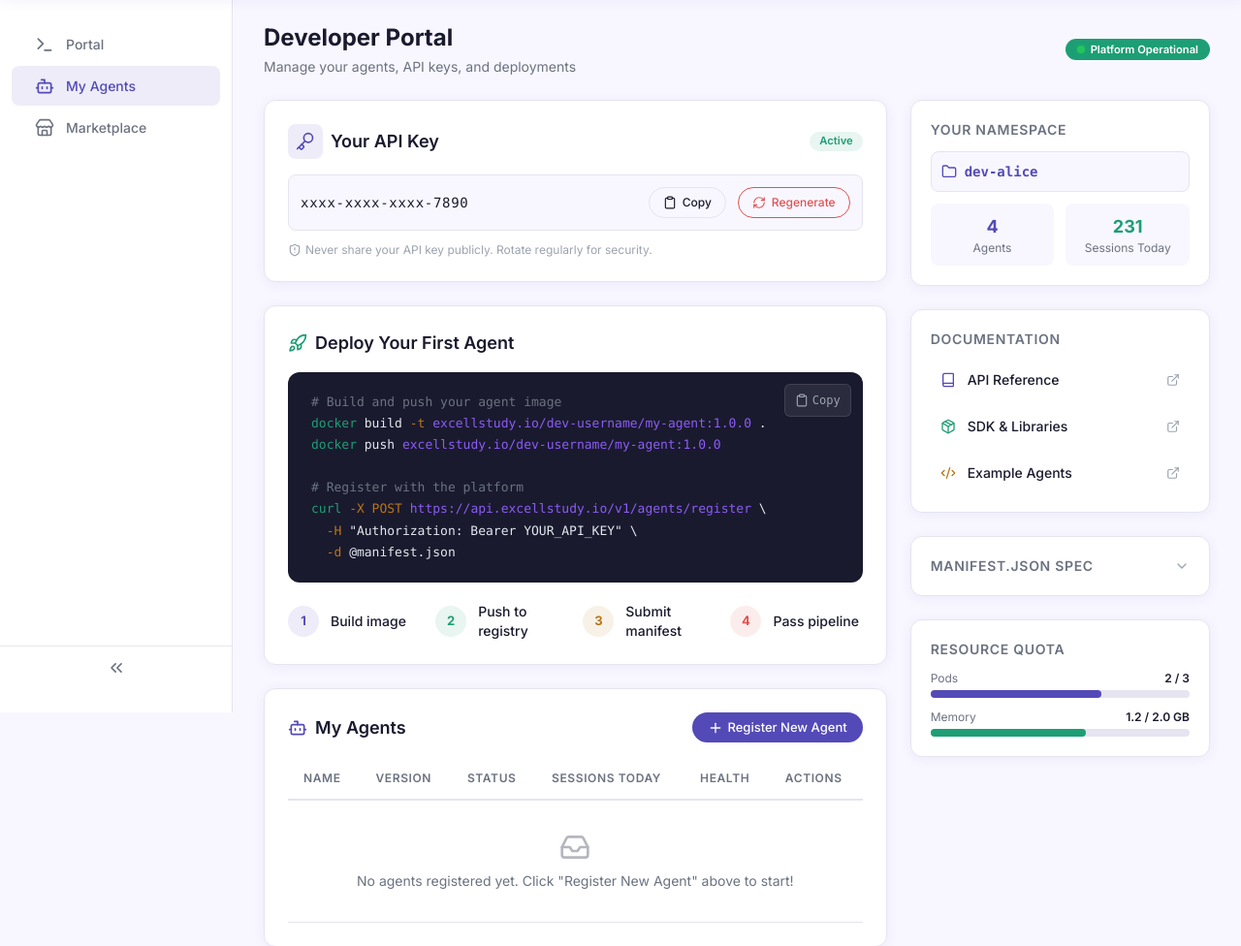
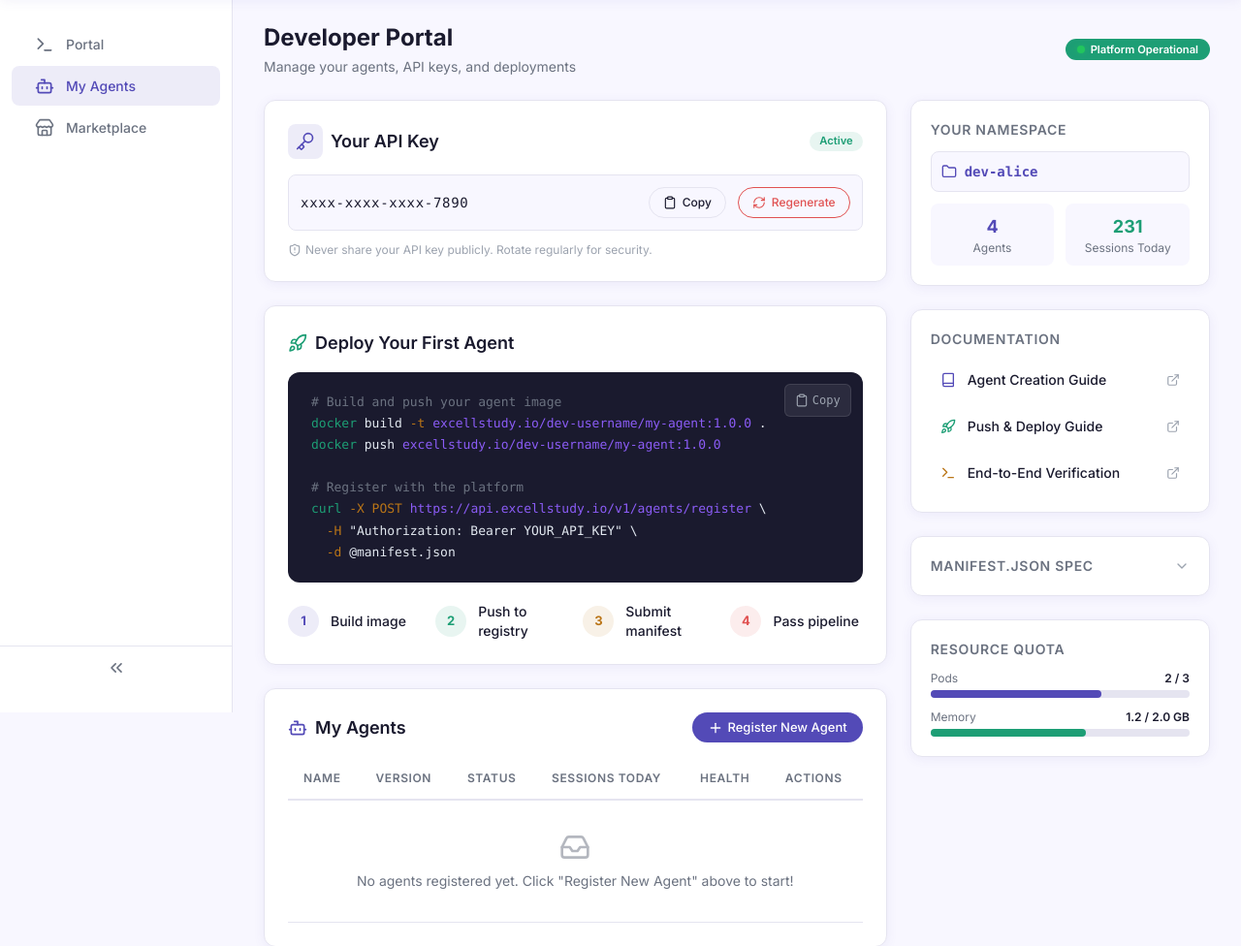
Before and after one commit to MohammadAil67/excellstudy, a Django app: page /developer/ in a window 1280 px wide. Shown: the part 65-1041 px from the top of the page at 97% size. Run offline with Django 5.2, Linux system fonts and the light colour scheme; the visitor is signed in with stand-in values (Sample User, id 1); data comes from the database, SQL or seed files in the repository; data that the repository does not hold is empty; some libraries are stand-ins or nearby versions.

Commit message:
Fix Documentation link names to match actual guide pages

```diff
--- a/edtech_platform/templates/developer/portal.html
+++ b/edtech_platform/templates/developer/portal.html
@@ -288,17 +288,17 @@
       <div class="space-y-2">
         <a href="{% url 'developer:creation-guide' %}" class="flex items-center gap-3 p-2.5 rounded-lg hover:bg-[#F8F7FF] transition-colors">
           <i data-lucide="book" class="w-4 h-4" style="color:var(--primary);"></i>
-          <span class="text-sm font-medium">API Reference</span>
+          <span class="text-sm font-medium">Agent Creation Guide</span>
           <i data-lucide="external-link" class="w-3.5 h-3.5 ml-auto text-[#9CA3AF]"></i>
         </a>
         <a href="{% url 'developer:deploy-guide' %}" class="flex items-center gap-3 p-2.5 rounded-lg hover:bg-[#F8F7FF] transition-colors">
-          <i data-lucide="package" class="w-4 h-4" style="color:var(--accent);"></i>
-          <span class="text-sm font-medium">SDK &amp; Libraries</span>
+          <i data-lucide="rocket" class="w-4 h-4" style="color:var(--accent);"></i>
+          <span class="text-sm font-medium">Push &amp; Deploy Guide</span>
           <i data-lucide="external-link" class="w-3.5 h-3.5 ml-auto text-[#9CA3AF]"></i>
         </a>
         <a href="{% url 'developer:deploy-guide' %}#b8" class="flex items-center gap-3 p-2.5 rounded-lg hover:bg-[#F8F7FF] transition-colors">
-          <i data-lucide="code-2" class="w-4 h-4" style="color:var(--highlight);"></i>
-          <span class="text-sm font-medium">Example Agents</span>
+          <i data-lucide="terminal" class="w-4 h-4" style="color:var(--highlight);"></i>
+          <span class="text-sm font-medium">End-to-End Verification</span>
           <i data-lucide="external-link" class="w-3.5 h-3.5 ml-auto text-[#9CA3AF]"></i>
         </a>
       </div>
```
